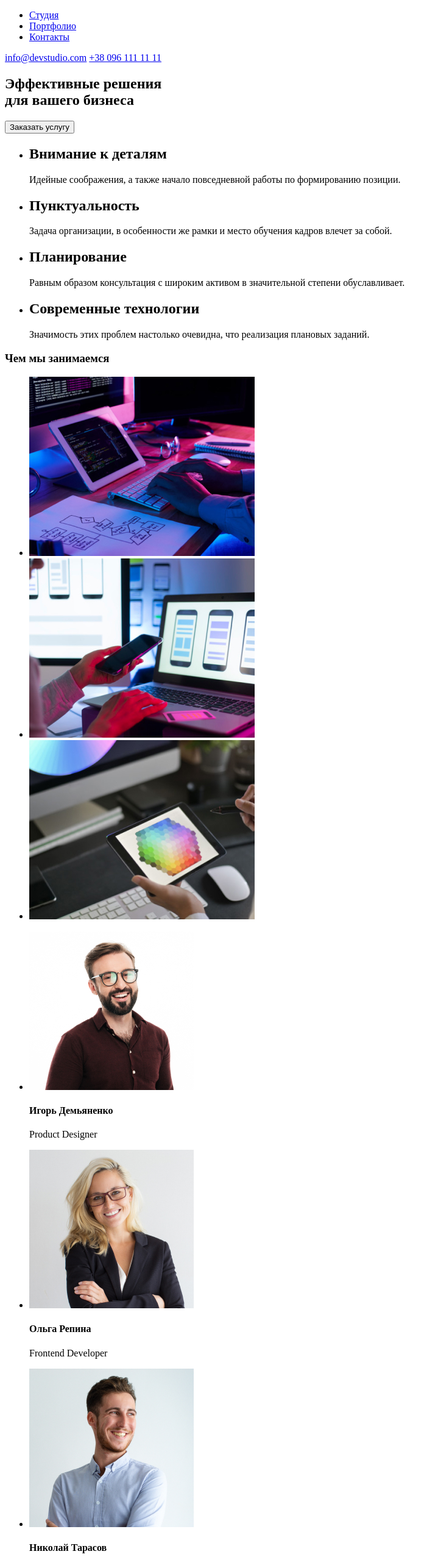
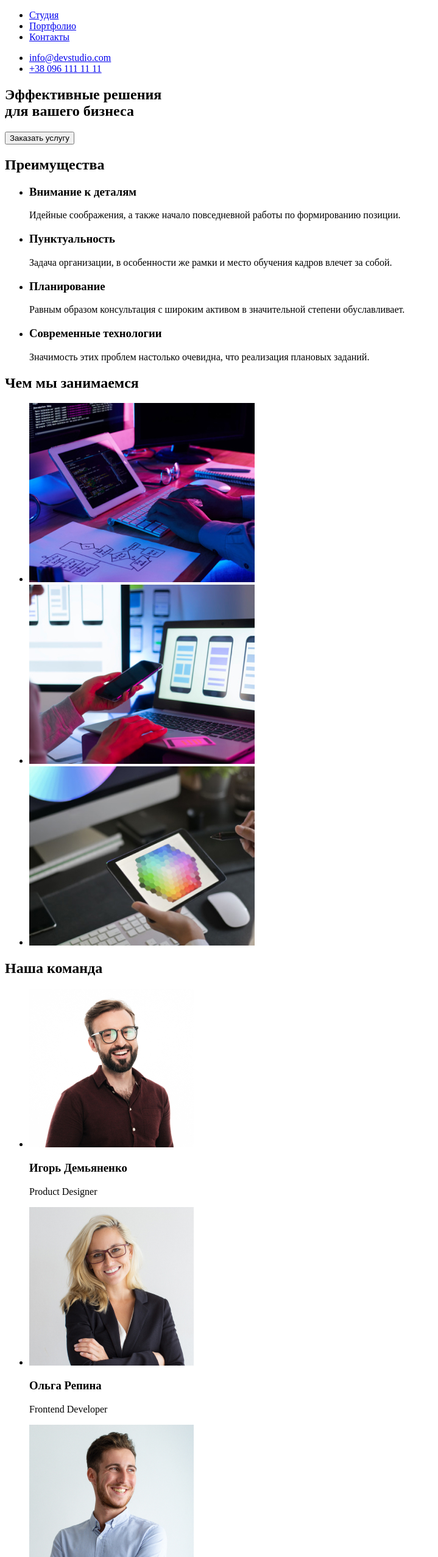
Before and after one commit to vita-khutorianska/goit-markup-hw-01, a plain HTML site: page index.html in a window 1280 px wide. Shown: the part 26-2580 px from the top of the page at 61% size, without its empty margins (0-719 px from the left). Drawn offline with Linux system fonts and the light colour scheme.

Commit message:
update home work 1

```diff
--- a/index.html
+++ b/index.html
@@ -16,11 +16,12 @@
           <li><a href="Контакты">Контакты</a></li>
         </ul>
       </nav>
-      <a href="mailto:info@devstudio.com">info@devstudio.com</a>
-      <a href="tel:++38-096-111-11-11">+38 096 111 11 11</a>
+      <ul>
+        <li><a href="mailto:info@devstudio.com">info@devstudio.com</a></li>
+        <li><a href="tel:++38-096-111-11-11">+38 096 111 11 11</a></li>
+      </ul>
     </header>
     <main>
-      <div>
       <section>
         <h1>
           Эффективные решения <br />
@@ -28,33 +29,34 @@
         </h1>
         <button>Заказать услугу</button>
       </section>
-      </div>
+
       <!--- Особенности работы-->
       <section>
+        <h2>Преимущества</h2>
         <ul>
           <li>
-            <h2>Внимание к деталям</h2>
+            <h3>Внимание к деталям</h3>
             <p>
               Идейные соображения, а также начало повседневной работы по
               формированию позиции.
             </p>
           </li>
           <li>
-            <h2>Пунктуальность</h2>
+            <h3>Пунктуальность</h3>
             <p>
               Задача организации, в особенности же рамки и место обучения кадров
               влечет за собой.
             </p>
           </li>
           <li>
-            <h2>Планирование</h2>
+            <h3>Планирование</h3>
             <p>
               Равным образом консультация с широким активом в значительной
               степени обуславливает.
             </p>
           </li>
           <li>
-            <h2>Современные технологии</h2>
+            <h3>Современные технологии</h3>
             <p>
               Значимость этих проблем настолько очевидна, что реализация
               плановых заданий.
@@ -64,34 +66,43 @@
       </section>
       <!---Чем занимаются-->
       <section>
-        <h3>Чем мы занимаемся</h3>
+        <h2>Чем мы занимаемся</h2>
         <ul>
-          <li><img src="./img/box-1.jpg" alt="computer" /></li>
-          <li><img src="./img/box-2.jpg" alt="mobile phone" /></li>
-          <li><img src="./img/boх-3.jpg" alt="laptope" /></li>
+          <li>
+            <img src="./img/box-1.jpg" alt="компьютер на столе" width="370" />
+          </li>
+          <li>
+            <img
+              src="./img/box-2.jpg"
+              alt="мобильный телефон в руке"
+              width="370"
+            />
+          </li>
+          <li><img src="./img/boх-3.jpg" alt="планшет" width="370" /></li>
         </ul>
       </section>
       <!--- team-->
       <section>
+        <h2>Наша команда</h2>
         <ul>
           <li>
-            <img src="./img/img.jpg" alt="photo игорь демьяненко" />
-            <h4>Игорь Демьяненко</h4>
+            <img src="./img/img.jpg" alt="фото игорь демьяненко" width="270" />
+            <h3>Игорь Демьяненко</h3>
             <p>Product Designer</p>
           </li>
           <li>
-            <img src="./img/img-4.jpg" alt="photo Ольга Репина" />
-            <h4>Ольга Репина</h4>
+            <img src="./img/img-4.jpg" alt="фотоo Ольга Репина" width="270" />
+            <h3>Ольга Репина</h3>
             <p>Frontend Developer</p>
           </li>
           <li>
-            <img src="./img/img-5.jpg" alt="photo Николай Тарасов" />
-            <h4>Николай Тарасов</h4>
+            <img src="./img/img-5.jpg" alt="фото Николай Тарасов" width="270" />
+            <h3>Николай Тарасов</h3>
             <p>Marketing</p>
           </li>
           <li>
-            <img src="./img/img-6.jpg" alt="photo Михаил Ермаков" />
-            <h4>Михаил Ермаков</h4>
+            <img src="./img/img-6.jpg" alt="фото Михаил Ермаков" width="270" />
+            <h3>Михаил Ермаков</h3>
             <p>UI Designer</p>
           </li>
         </ul>
@@ -99,8 +110,9 @@
     </main>
     <!--- футер-->
     <footer>
+      <a href="WebStudio">WebStudio </a>
       <address>
-        <a href="WebStudio">WebStudio</a> г. Киев, пр-т Леси Украинки, 26 <br />
+        г. Киев, пр-т Леси Украинки, 26 <br />
         <a href="mailto:info@devstudio.com">info@devstudio.com</a> <br />
         <a href="tel:++38-096-111-11-11">+38-096-111-11-11</a>
       </address>
```
Lines whose indentation alone changed are shown as unchanged.
